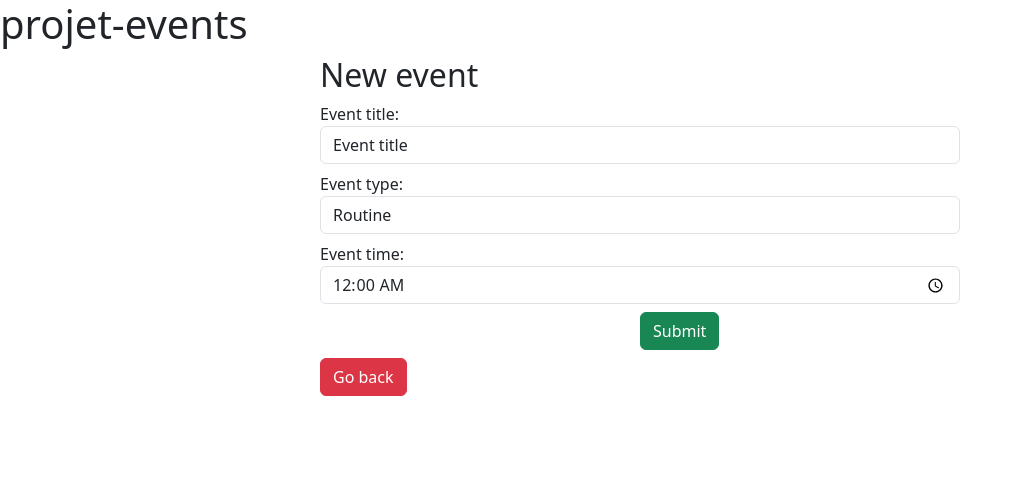
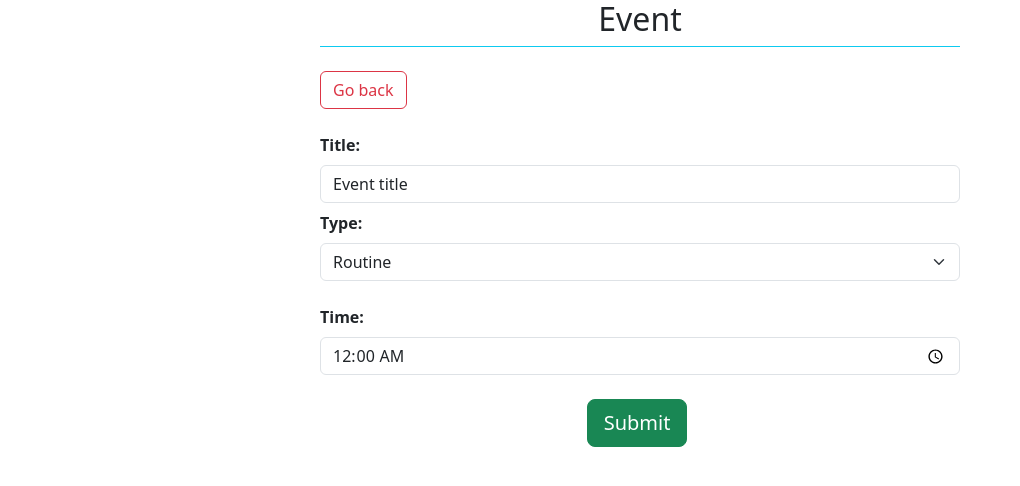
Before and after one commit to MaxenceTutois/projet-events, an Angular app: page /events/add in a window 1280 px wide. Shown: the top 486 px of the page, without its empty margins (0-1020 px from the left). Built offline with nearby package versions, Linux system fonts and the light colour scheme.

Commit message:
Updated appearance with Bootstrap

```diff
--- a/events.json
+++ b/events.json
@@ -53,12 +53,6 @@
       "title": "Coucher",
       "time": "23:00",
       "type": "Routine"
-    },
-    {
-      "id": 10,
-      "title": "Event renamed",
-      "time": "16:45",
-      "type": "Routine"
     }
   ]
 }
--- a/src/app/_components/calendar/calendar.component.html
+++ b/src/app/_components/calendar/calendar.component.html
@@ -1,44 +1,39 @@
-<h2 class="col-md-6 offset-md-3">My calendar</h2>
-<div class="col-md-3 offset-md-8 mb-2">
-  <a class="btn btn-primary" routerLink="/events/add">New event</a>
+<div class="col-md-8 offset-md-2 mb-4 border-bottom border-info">
+  <h2 class="text-center">My Calendar</h2>
 </div>
-<div class="col-md-6 offset-md-3 form-group mb-4">
-  <div><h5>Filters</h5></div>
+<div class="col-md-3 offset-md-8 mb-4">
+  <a class="btn btn-lg btn-primary" routerLink="/events/add">New Event</a>
+</div>
+<div class="col-md-8 offset-md-2 mb-2">
+  <div class="row border border-info rounded">
+    <div class="col-md-4">
       <label for="type-filter"><b>Type:</b></label>
-  <select class="m-2" id=type-filter [(ngModel)]="chosenType" (ngModelChange)="filter()">
+      <select class="m-2 form-select" id=type-filter [(ngModel)]="chosenType" (ngModelChange)="filter()">
         <optgroup label="Filter by type">
           <option *ngFor="let type of filterTypes" value="{{type}}">{{type}}</option>
         </optgroup>
       </select>
+    </div>
+    <div class="col-md-3 offset-md-1 form-group">
       <label for="start-filter"><b>From:</b></label>
-  <input class="m-2" id="start-filter" type="time" [(ngModel)]="startTime" (ngModelChange)="filter()">
-
+      <input class="m-2 form-control" id="start-filter" type="time" [(ngModel)]="startTime" (ngModelChange)="filter()">
+    </div>
+    <div class="col-md-3 form-group">
       <label for="end-filter"><b>To:</b></label>
-  <input class="m-2" id="end-filter" type="time" [(ngModel)]="endTime" (ngModelChange)="filter()">
+      <input class="m-2 form-control" id="end-filter" type="time" [(ngModel)]="endTime" (ngModelChange)="filter()">
     </div>
-<div class="col-md-6 offset-md-3">
-  <table class="table table-striped table-hover">
-    <thead>
-    <tr>
-      <th scope="col">Title</th>
-      <th scope="col">Time</th>
-      <th scope="col">Type</th>
-      <th scope="col"></th>
-      <th scope="col"></th>
-    </tr>
-    </thead>
-    <tbody>
-    <tr *ngFor="let event of filteredEvents">
-      <td>{{event.title}}</td>
-      <td>{{event.time}}</td>
-      <td>{{event.type}}</td>
-      <td>
-        <a class="btn btn-primary" routerLink="/events/{{event.id}}">&nbsp;Edit&nbsp;</a>
-      </td>
-      <td>
-        <button class="btn btn-danger" (click)="delete(event.id)">Delete</button>
-      </td>
-    </tr>
-    </tbody>
-  </table>
   </div>
+</div>
+<div class="col-md-8 offset-md-2">
+  <div class="row mb-2 p-4 bg-info bg-opacity-10 border border-info rounded" *ngFor="let event of filteredEvents">
+    <div class="col-4"><h5>{{event.title}}</h5></div>
+    <div class="col-2">{{event.time}}</div>
+    <div class="col-2">{{event.type}}</div>
+    <div class="col-2">
+      <a class="btn btn-outline-primary" routerLink="/events/{{event.id}}">&nbsp;Edit&nbsp;</a>
+    </div>
+    <div class="col-2">
+      <button class="btn btn-outline-danger" (click)="delete(event.id)">Delete</button>
+    </div>
+  </div>
+</div>
--- a/src/app/_components/event-add/event-add.component.html
+++ b/src/app/_components/event-add/event-add.component.html
@@ -1,16 +1,21 @@
+<div class="col-md-6 offset-md-3 border-bottom border-info mb-4">
+  <h2 class="text-center">Event</h2>
+</div>
+<div class="col-md-3 offset-md-3 mb-4">
+  <button type="button" class="btn btn-outline-danger" (click)="goBack()">Go back</button>
+</div>
 <div class="col-md-6 offset-md-3">
-  <h2>New event</h2>
   <form (ngSubmit)="onSubmit()" #eventForm="ngForm">
     <div class="form-group mb-2">
-      <label for="event-title">Event title: </label>
+      <label class="form-label" for="event-title"><b>Title:</b></label>
       <input id="event-title" name="title" class="form-control" [(ngModel)]="model.title" placeholder="Title" required #title="ngModel">
       <div [hidden]="title.valid" class="alert alert-danger">
         Title is required
       </div>
     </div>
-    <div class="form-group mb-2">
-      <label for="event-type">Event type: </label>
-      <select id="event-type" name="type" class="form-control" [(ngModel)]="model.type" required #type="ngModel">
+    <div class="form-group mb-4">
+      <label class="form-label" for="event-type"><b>Type:</b></label>
+      <select id="event-type" name="type" class="form-select" [(ngModel)]="model.type" required #type="ngModel">
         <optgroup label="Select type">
           <option *ngFor="let type of types" value="{{type}}">{{type}}</option>
         </optgroup>
@@ -19,18 +24,15 @@
         Type is required
       </div>
     </div>
-    <div class="form-group mb-2">
-      <label for="event-time">Event time: </label>
+    <div class="form-group mb-4">
+      <label class="form-label" for="event-time"><b>Time:</b></label>
       <input id="event-time" class="form-control" name="time" [(ngModel)]="model.time" type="time" #time="ngModel" required>
       <div [hidden]="time.valid" class="alert alert-danger">
         Time is required
       </div>
     </div>
-    <div class="col-md-3 offset-md-6 form-group mb-2">
-      <input type="submit" class="btn btn-success" [disabled]="!eventForm.form.valid" value="Submit">
+    <div class="col-md-3 offset-md-5 form-group mb-4">
+      <input type="submit" class="btn btn-lg btn-success" [disabled]="!eventForm.form.valid" value="Submit">
     </div>
   </form>
 </div>
-<div class="col-md-3 offset-md-3">
-  <button type="button" class="btn btn-danger" (click)="goBack()">Go back</button>
-</div>
--- a/src/app/app.component.html
+++ b/src/app/app.component.html
@@ -1,2 +1 @@
-<h1>{{title}}</h1>
 <router-outlet></router-outlet>
```
Lines whose indentation alone changed are shown as unchanged.
